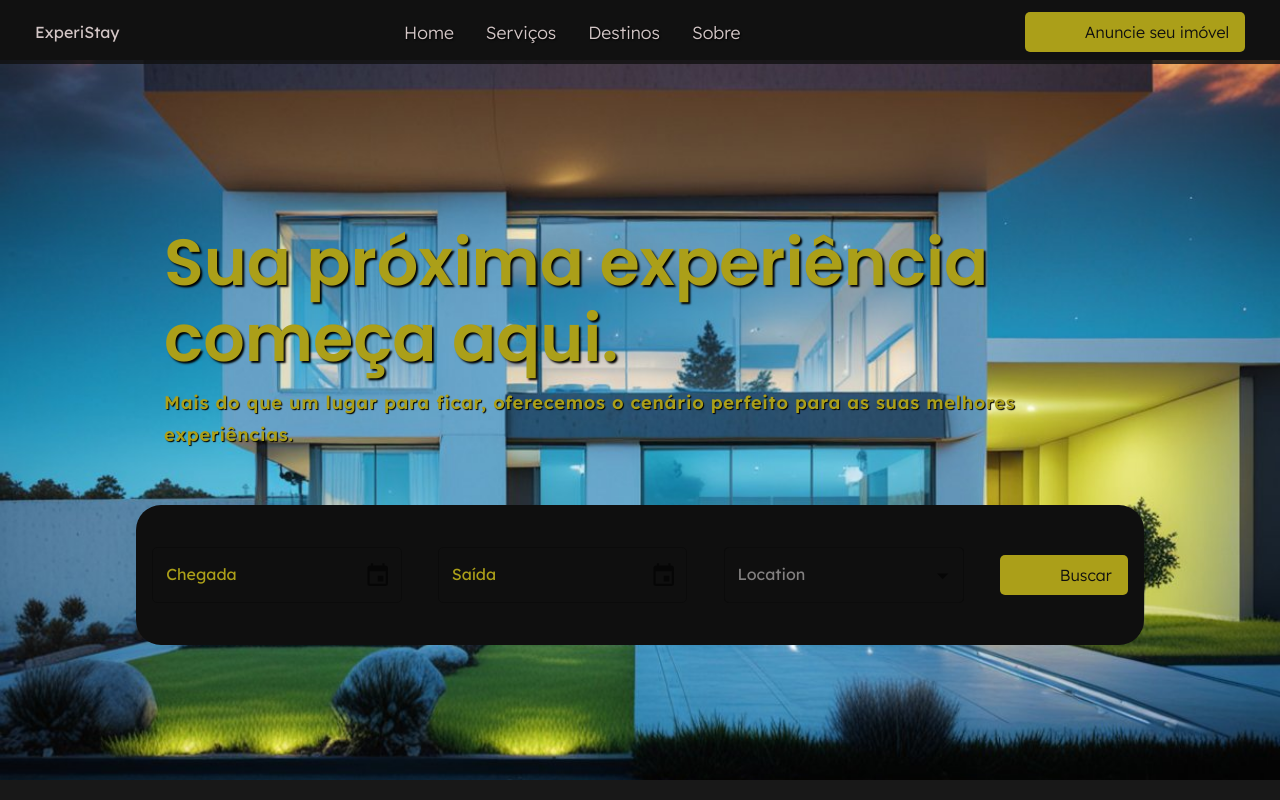
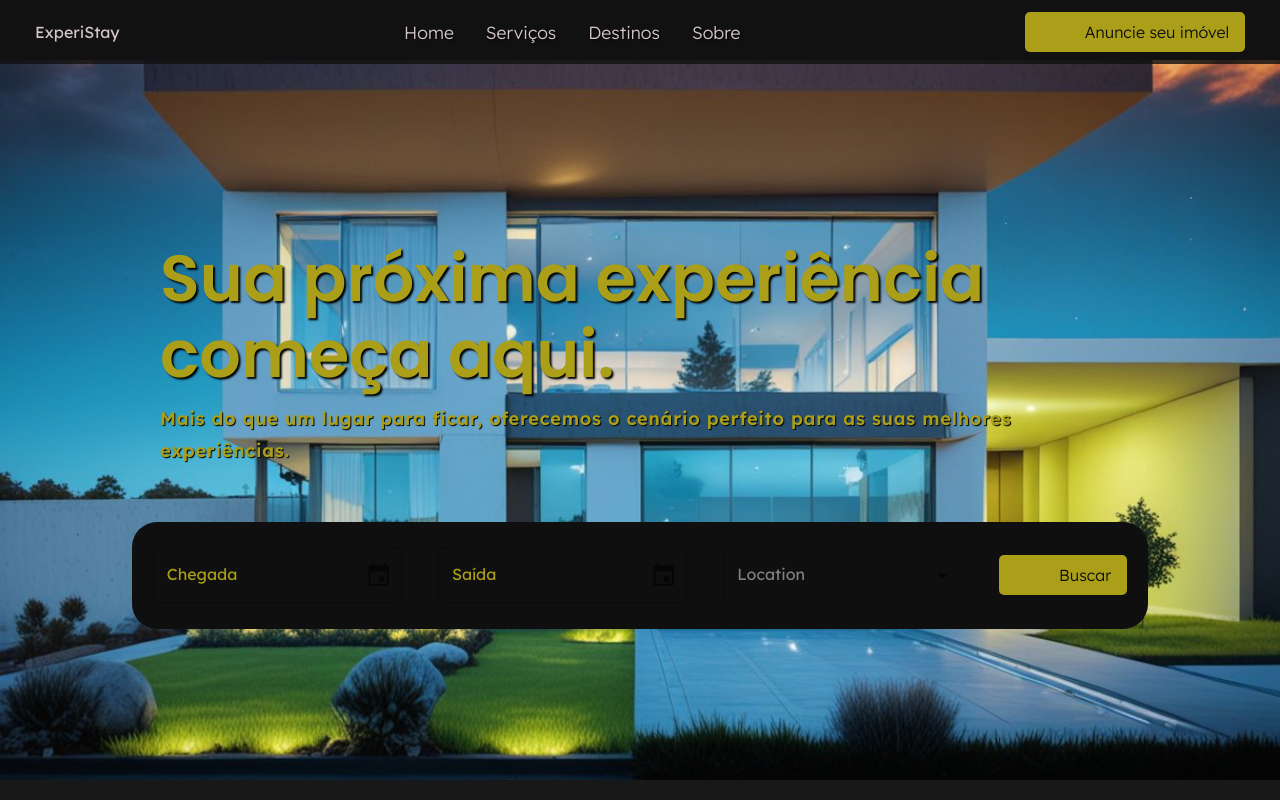
Before and after one commit to Leonardobern10/ExperiStay, a React (Vite) app: page / in a window 1280 px wide. Shown: the top 800 px of the page. Built offline with nearby package versions, Linux system fonts and the light colour scheme; some icons are missing; a web font is replaced by a local one.

Commit message:
fix: adição de padding

```diff
--- a/src/components/Presentation/PresentationContainer.tsx
+++ b/src/components/Presentation/PresentationContainer.tsx
@@ -21,9 +21,9 @@ export default function PresentationContainer(props: {
                sx={{
                     width: '100%',
                     height: '100%',
-                    marginTop: (theme) => theme.spacing(12),
-               }}
-          >
+                    marginTop: (theme) => theme.spacing(8),
+                    paddingY: (theme) => theme.spacing(4),
+               }}>
                <Box
                     sx={{
                          backgroundImage: `url(${backgroundImage})`,
@@ -37,9 +37,8 @@ export default function PresentationContainer(props: {
                          justifyContent: 'center',
                          alignItems: 'center',
                          rowGap: (theme) => theme.spacing(5),
-                         padding: { xs: 1, md: 2 },
-                    }}
-               >
+                         padding: { xs: 1, md: (theme) => theme.spacing(4) },
+                    }}>
                     <GridMainText
                          children={
                               <MainText
@@ -52,16 +51,16 @@ export default function PresentationContainer(props: {
                     <Grid
                          sx={{
                               width: '80%',
-                              height: '20%',
+                              height: '15%',
                               display: 'flex',
                               flexDirection: 'row',
                               justifyContent: 'space-between',
                               alignItems: 'center',
+                              padding: (theme) => theme.spacing(1),
                               backgroundColor: (theme) =>
                                    theme.palette.primary.dark,
                               borderRadius: (theme) => theme.shape.borderRadius,
-                         }}
-                    >
+                         }}>
                          <ContainerMainDestination />
                     </Grid>
                </Box>
```
